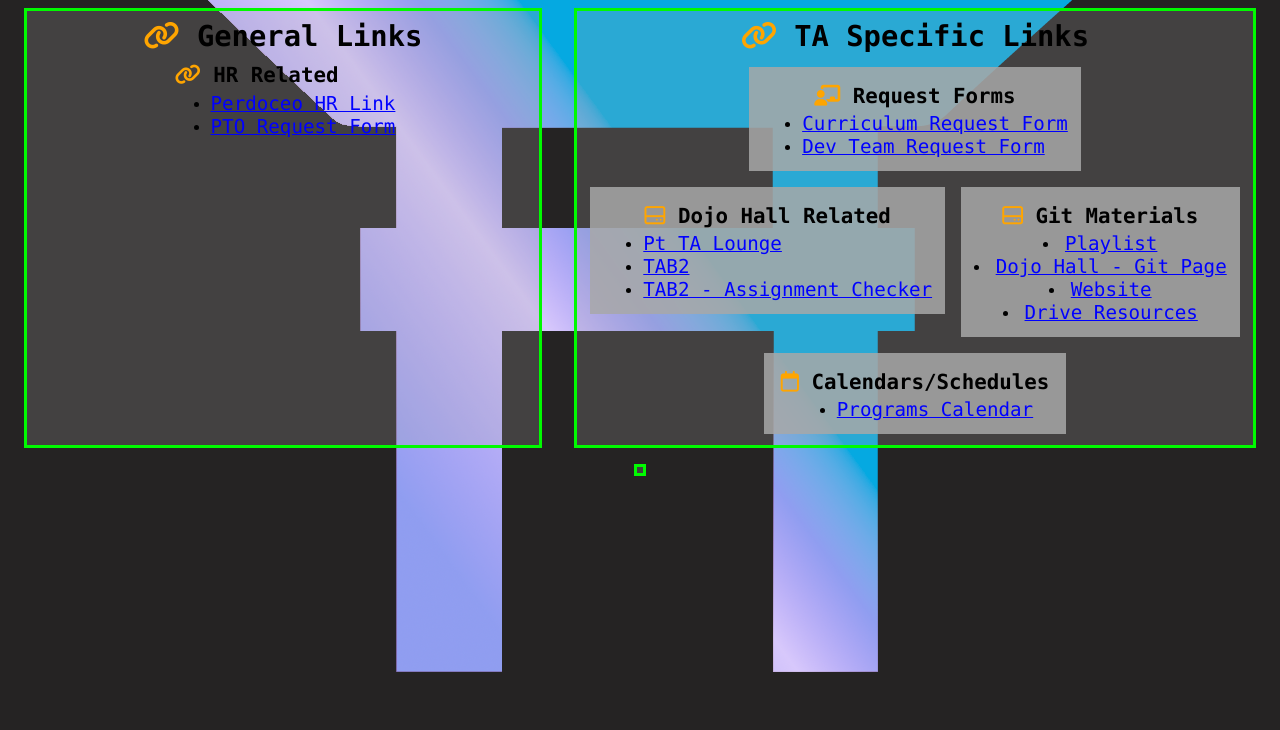
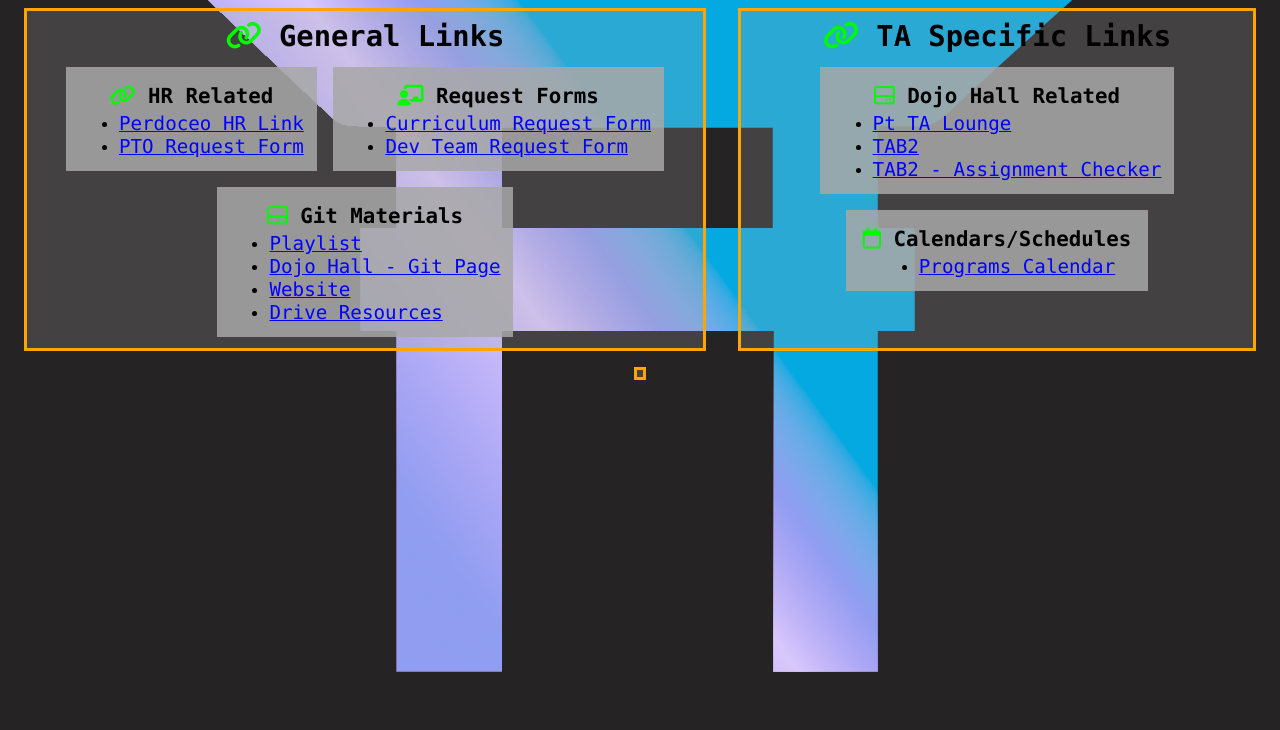
Before and after one commit to codingdojo-onl-pt/alumni, a plain HTML site: page index.html in a window 1280 px wide. Shown: the part 70-800 px from the top of the page. Drawn offline with Linux system fonts and the light colour scheme.

Commit message:
updating css

```diff
--- a/index.html
+++ b/index.html
@@ -17,17 +17,14 @@
     <div class="row">
         <div class="column">
             <h2><i class="fa-solid fa-link"></i> General Links</h2>
-            <div class="alt-sub-column">
-                <h3><i class="fa-solid fa-link"></i> HR Related</h3>
-                <ul>
-                    <li><a href="https://hcm92.careered.com/psc/HRPRD/EMPLOYEE/HRMS/c/NUI_FRAMEWORK.PT_LANDINGPAGE.GBL?"  target="_blank" rel="noopener noreferrer">Perdoceo HR Link</a></li>
-                    <li><a href="https://docs.google.com/forms/d/e/1FAIpQLSfaNX8hFVZy5ZA18iV84-Wmk_l_1FWkiHQbTPd51mzv9CADNw/viewform"  target="_blank" rel="noopener noreferrer">PTO Request Form</a></li>
-                </ul>
-            </div>
-        </div>
-        <div class="column">
-            <h2><i class="fa-solid fa-link"></i> TA Specific Links</h2>
             <div class="sub-row">
+                <div class="sub-column">
+                    <h3><i class="fa-solid fa-link"></i> HR Related</h3>
+                    <ul>
+                        <li><a href="https://hcm92.careered.com/psc/HRPRD/EMPLOYEE/HRMS/c/NUI_FRAMEWORK.PT_LANDINGPAGE.GBL?"  target="_blank" rel="noopener noreferrer">Perdoceo HR Link</a></li>
+                        <li><a href="https://docs.google.com/forms/d/e/1FAIpQLSfaNX8hFVZy5ZA18iV84-Wmk_l_1FWkiHQbTPd51mzv9CADNw/viewform"  target="_blank" rel="noopener noreferrer">PTO Request Form</a></li>
+                    </ul>
+                </div>
                 <div class="sub-column">
                     <h3><i class="fa-solid fa-chalkboard-user"></i> Request Forms</h3>
                     <ul>
@@ -36,6 +33,21 @@
                     </ul>
                 </div>
                 <div class="sub-column">
+                    <h3><i class="far fa-hdd"></i> Git Materials</h3>
+                    <ul>
+                        <li><a href="https://www.youtube.com/playlist?list=PLdBks2SVjpARx3ogVp1L-JQQrMxmZ0VdS"  target="_blank" rel="noopener noreferrer">Playlist</a></li>
+                        <li><a href="https://sites.google.com/codingdojo.com/part-time-bb/blogs/git?authuser=0"  target="_blank" rel="noopener noreferrer">Dojo Hall - Git Page</a></li>
+                        <li><a href="https://codingdojo-onl-pt-versioncontrol.github.io/terminalGit/"  target="_blank" rel="noopener noreferrer">Website</a></li>
+                        <li><a href="https://drive.google.com/drive/u/1/folders/1kC6KuYuuMiTjZ2TPI-lKZ4HPfDtgekw0"  target="_blank" rel="noopener noreferrer">Drive Resources</a></li>
+                    </ul>
+                </div>
+            </div>
+        </div>
+        <div class="column">
+            <h2><i class="fa-solid fa-link"></i> TA Specific Links</h2>
+            <div class="sub-row">
+
+                <div class="sub-column">
                     <h3><i class="far fa-hdd"></i> Dojo Hall Related</h3>
                     <ul>
                         <li><a href="https://sites.google.com/codingdojo.com/pttalounge"  target="_blank" rel="noopener noreferrer">Pt TA Lounge</a></li>
@@ -43,13 +55,7 @@
                         <li><a href="https://ta-buddy.buzz/check-assignments"  target="_blank" rel="noopener noreferrer">TAB2 - Assignment Checker</a></li>
                     </ul>
                 </div>
-                <div class="sub-column">
-                    <h3><i class="far fa-hdd"></i> Git Materials</h3>
-                    <li><a href="https://www.youtube.com/playlist?list=PLdBks2SVjpARx3ogVp1L-JQQrMxmZ0VdS"  target="_blank" rel="noopener noreferrer">Playlist</a></li>
-                    <li><a href="https://sites.google.com/codingdojo.com/part-time-bb/blogs/git?authuser=0"  target="_blank" rel="noopener noreferrer">Dojo Hall - Git Page</a></li>
-                    <li><a href="https://codingdojo-onl-pt-versioncontrol.github.io/terminalGit/"  target="_blank" rel="noopener noreferrer">Website</a></li>
-                    <li><a href="https://drive.google.com/drive/u/1/folders/1kC6KuYuuMiTjZ2TPI-lKZ4HPfDtgekw0"  target="_blank" rel="noopener noreferrer">Drive Resources</a></li>
-                </div>
+
                 <div class="sub-column">
                     <h3><i class="fa-regular fa-calendar"></i> Calendars/Schedules</h3>
                     <ul>
--- a/static/css/styles.less
+++ b/static/css/styles.less
@@ -10,11 +10,11 @@
     justify-content: center;
     align-items: center;
 }
-@hover: #00fa00;
+@content: #00fa00;
 @bg: #252323;
 @mainboxbg: #a8a8a83a;
 @boxbg: #a8a8a8d8;
-@content: #ffa500;
+@hover: #ffa500;
 @links: #0000ff;
 
 h1,
@@ -36,6 +36,9 @@ h3 {
 a {
     font-size: 1.2em;
     color: @links;
+}
+a:hover {
+    color: @hover;
 }
 
 * {
```
Also changed, not shown: static/css/styles.css.
